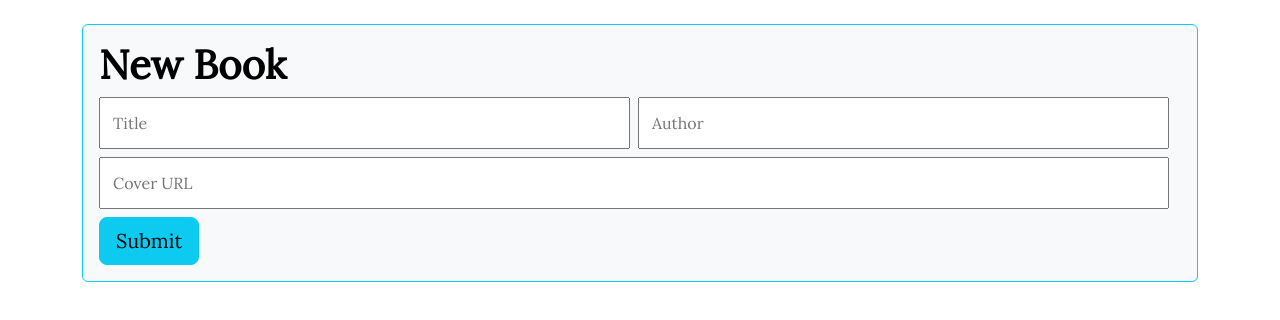
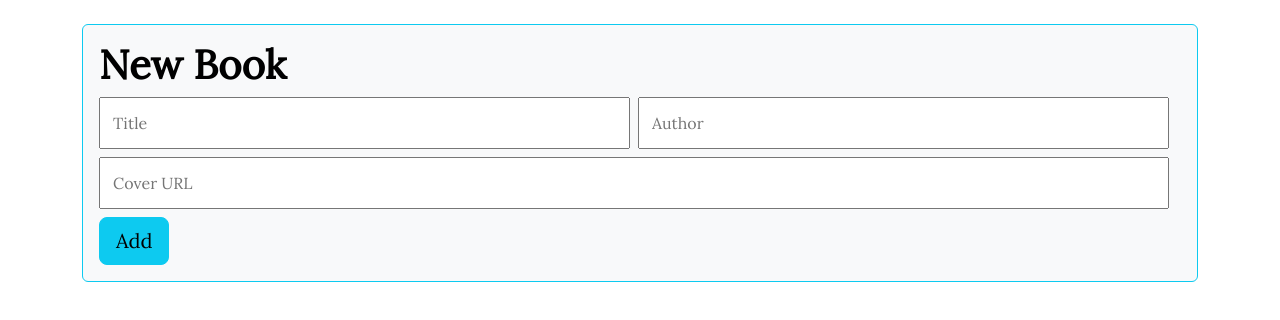
Before and after one commit to andeewarren/library-CRUD-app, a website: page index.html in a window 1280 px wide. Drawn offline with nearby package versions, Linux system fonts and the light colour scheme; no server answers.

Commit message:
updated submit button

```diff
--- a/index.html
+++ b/index.html
@@ -23,7 +23,7 @@
                     <input type="url" id="new-book-cover" class="col" placeholder="Cover URL">
                 </div>
                 </div>
-                <input type="submit" id="create-new-book" class="btn btn-info btn-lg">
+                <input type="submit" id="create-new-book" class="btn btn-info btn-lg" value="Add">
                 </form>
             </div>
         </div>
```
